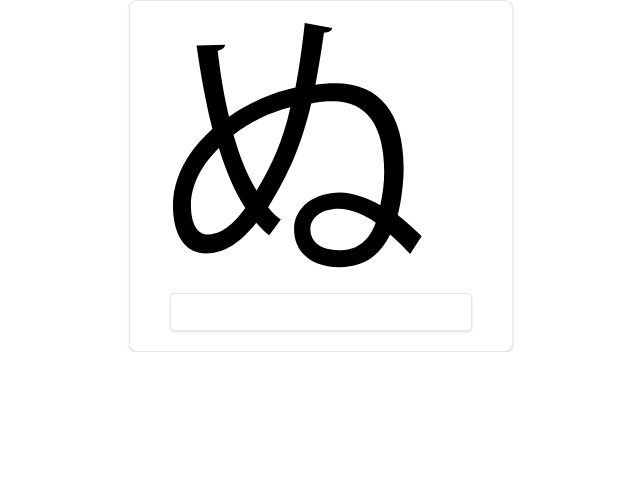
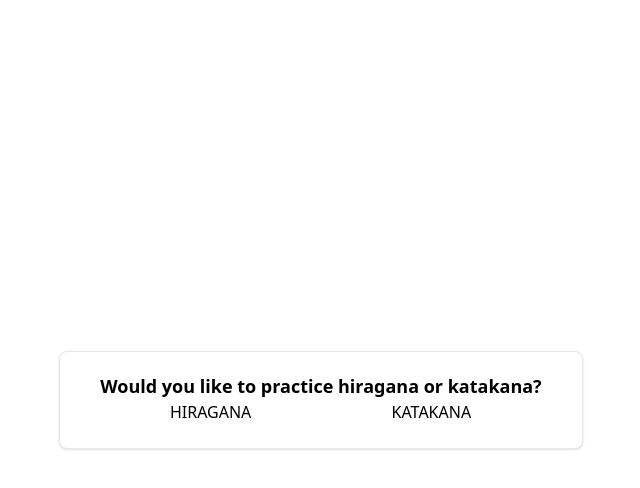
Before and after one commit to thisisdylandev/learn-kana, a Next.js app: page / in a window 1280 px wide. Shown: the top 488 px of the page, without its empty margins (319-959 px from the left). Built offline with nearby package versions, Linux system fonts and the light colour scheme.

Commit message:
update home page, use next link & image

```diff
--- a/src/app/hiragana/page.tsx
+++ b/src/app/hiragana/page.tsx
@@ -1,6 +1,8 @@
 "use client"; // this is a client component
 
 import { useState } from 'react'
+import Link from 'next/link'
+import Image from 'next/image'
 import Hiragana from '../hiragana.json'
 import shuffle from '../functions/shuffle'
 import NonSSRWrapper from '../components/no-ssr-wrapper'
@@ -40,13 +42,20 @@ function Home() {
   return (
     <NonSSRWrapper>
       <header className="text-right mb-8 mr-6">
+        <Link href="/" className="mx-auto">HOME</Link>
         <p>Correct: {correct}</p>
         <p>Incorrect: {incorrect}</p>
         <p>Remaining: {remaining}</p>
       </header>
       <section className="min-w-full">
         <div className="mx-auto px-10 py-5 bg-white border border-gray-200 rounded-lg shadow max-w-sm">
-          <img src={`./hiragana/${currentHiragana.char_id}`} className="mb-4 max-h-64 max-w-64"/>
+          <Image
+              src={`/hiragana/${currentHiragana.char_id}`}
+              className="mb-4 max-h-64 max-w-64"
+              alt=""
+              width={500}
+              height={500}
+            />
           <form onSubmit={(e) => {updateKana(e)}}>
             <input type="text" name="kana" className="shadow appearance-none border rounded w-full py-2 px-3 text-gray-700 leading-tight focus:outline-none focus:shadow-outline mx-auto"/>
           </form>
--- a/src/app/katakana/page.tsx
+++ b/src/app/katakana/page.tsx
@@ -1,6 +1,8 @@
 "use client"; // this is a client component
 
 import { useState } from 'react'
+import Link from 'next/link'
+import Image from 'next/image'
 import Katakana from '../katakana.json'
 import shuffle from '../functions/shuffle'
 import NonSSRWrapper from '../components/no-ssr-wrapper'
@@ -40,13 +42,20 @@ function Home() {
   return (
     <NonSSRWrapper>
       <header className="text-right mb-8 mr-6">
+        <Link href="/" className="mx-auto">HOME</Link>
         <p>Correct: {correct}</p>
         <p>Incorrect: {incorrect}</p>
         <p>Remaining: {remaining}</p>
       </header>
       <section className="min-w-full">
         <div className="mx-auto px-10 py-5 bg-white border border-gray-200 rounded-lg shadow max-w-sm">
-          <img src={`./katakana/${currentKatakana.romanization}.svg`} className="mb-4 max-h-64 max-w-64"/>
+        <Image
+              src={`/katakana/${currentKatakana.romanization}.svg`}
+              className="mb-4 max-h-64 max-w-64"
+              alt=""
+              width={500}
+              height={500}
+            />
           <form onSubmit={(e) => {updateKana(e)}}>
             <input type="text" name="kana" className="shadow appearance-none border rounded w-full py-2 px-3 text-gray-700 leading-tight focus:outline-none focus:shadow-outline mx-auto"/>
           </form>
--- a/src/app/page.tsx
+++ b/src/app/page.tsx
@@ -1,53 +1,19 @@
-"use client"; // this is a client component
-
-import { useState } from 'react'
-import Hiragana from './hiragana.json'
-import shuffle from './functions/shuffle'
-import NonSSRWrapper from './components/no-ssr-wrapper'
+import Link from 'next/link'
 
 function Home() {
-  const shuffledHiragana = shuffle(Hiragana);
-  const [hiraganaArray, setHiraganaArray] = useState(shuffledHiragana);
-  const [currentHiragana, setCurrentHiragana] = useState(hiraganaArray[0]);
-  const [correct, setCorrect] = useState(0);
-  const [incorrect, setIncorrect] = useState(0);
-  const [remaining, setRemaining] = useState(Hiragana.length);
-
-  const updateKana = (e: React.FormEvent) => {
-    e.preventDefault();
-    let newHiraganaArray = hiraganaArray;
-    let userInput: string = (e.target as HTMLFormElement).kana.value;
-    if (userInput === currentHiragana.romanization) {
-        newHiraganaArray.shift();
-        newHiraganaArray = shuffle(newHiraganaArray);
-        setHiraganaArray(newHiraganaArray);
-        setCurrentHiragana(newHiraganaArray[0]);
-        setCorrect(correct => correct + 1);
-        setRemaining(remaining => remaining - 1);
-        (e.target as HTMLFormElement).reset();
-    } else {
-        const incorrectFlashcard = newHiraganaArray[0];
-        newHiraganaArray.shift();
-        newHiraganaArray.push(incorrectFlashcard);
-        newHiraganaArray = shuffle(newHiraganaArray);
-        setIncorrect(incorrect => incorrect + 1);
-        setHiraganaArray(newHiraganaArray);
-        setCurrentHiragana(newHiraganaArray[0]);
-        (e.target as HTMLFormElement).reset();
-    }
-  };
 
   return (
-    <NonSSRWrapper>
-      <section className="min-w-full">
-        <div className="mx-auto px-10 py-5 bg-white border border-gray-200 rounded-lg shadow max-w-sm">
-          <img src={`./hiragana/${currentHiragana.char_id}`} className="mb-4 max-h-64 max-w-64"/>
-          <form onSubmit={(e) => {updateKana(e)}}>
-            <input type="text" name="kana" className="shadow appearance-none border rounded w-full py-2 px-3 text-gray-700 leading-tight focus:outline-none focus:shadow-outline mx-auto"/>
-          </form>
+    <>
+      <section className="min-w-full flex h-screen">
+        <div className="m-auto px-10 py-5 bg-white border border-gray-200 rounded-lg shadow">
+          <div className="grid grid-cols-2 grid-rows-2">
+            <h1 className="text-lg font-bold col-span-2">Would you like to practice hiragana or katakana?</h1>
+            <Link href="/hiragana" className="mx-auto">HIRAGANA</Link>
+            <Link href="/katakana" className="mx-auto">KATAKANA</Link>
+          </div>
         </div>
       </section>
-    </NonSSRWrapper>
+    </>
   )
 }
 
```
